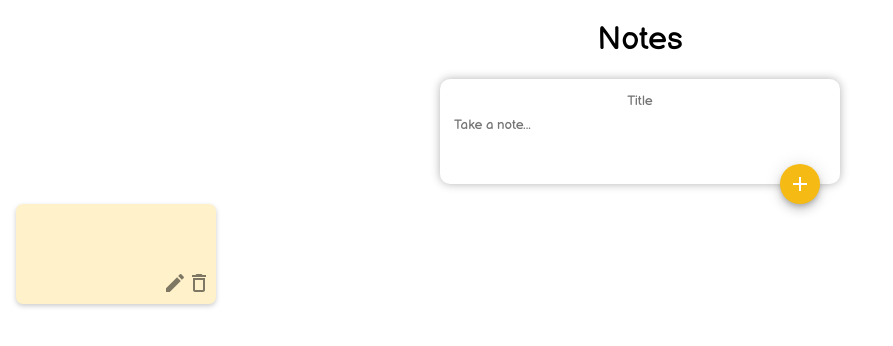
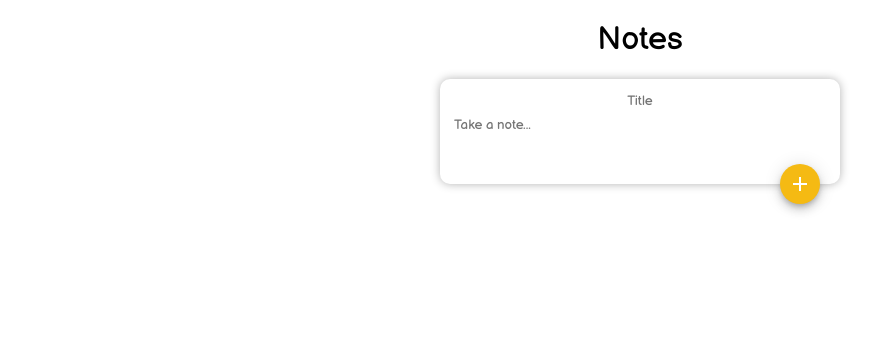
Before and after one commit to allisondev16/my-notes, a React (Create React App) app: page / in a window 1280 px wide. Shown: the top 346 px of the page, without its empty margins (0-893 px from the left). Built offline with nearby package versions, Linux system fonts and the light colour scheme.

Commit message:
Adding notes for frontend completed

```diff
--- a/public/styles.css
+++ b/public/styles.css
@@ -57,6 +57,7 @@ form.create-note button:hover {
     padding: 10px;
     min-height: 100px;
     position: relative;
+    float: left;
 }
 
 .note .deleteIcon {
--- a/src/components/App.js
+++ b/src/components/App.js
@@ -5,12 +5,11 @@ import React, { useState } from 'react';
 
 function App() {
 
-  const [notes, setNotes] = useState();
+  const [notes, setNotes] = useState([]);
 
-  // to be continued
-  function addNote(newNote){
+  function addNote(newNote) {
     setNotes(prevValue => {
-      return {...prevValue, newNote};
+      return [...prevValue, newNote];
     })
   }
 
@@ -21,7 +20,14 @@ function App() {
       <TextArea
         onAdd={addNote}
       />
-      <Note />
+      {notes.map((note, index) => {
+        return (<Note
+          key={index}
+          title={note.title}
+          content={note.content}
+        />)
+      })}
+
     </div>
   );
 }
--- a/src/components/Note.js
+++ b/src/components/Note.js
@@ -2,11 +2,11 @@ import React from "react";
 import DeleteOutlineIcon from '@mui/icons-material/DeleteOutline';
 import EditIcon from '@mui/icons-material/Edit';
 
-function Note() {
+function Note(prop) {
     return (
         <div className="note">
-            <h1>{}</h1>
-            <p>{}</p>
+            <h1>{prop.title}</h1>
+            <p>{prop.content}</p>
             <button className="deleteIcon">
                 <DeleteOutlineIcon />
             </button>
```
Also changed, not shown: 1 other file (tests, documents, lock files or other folders).
